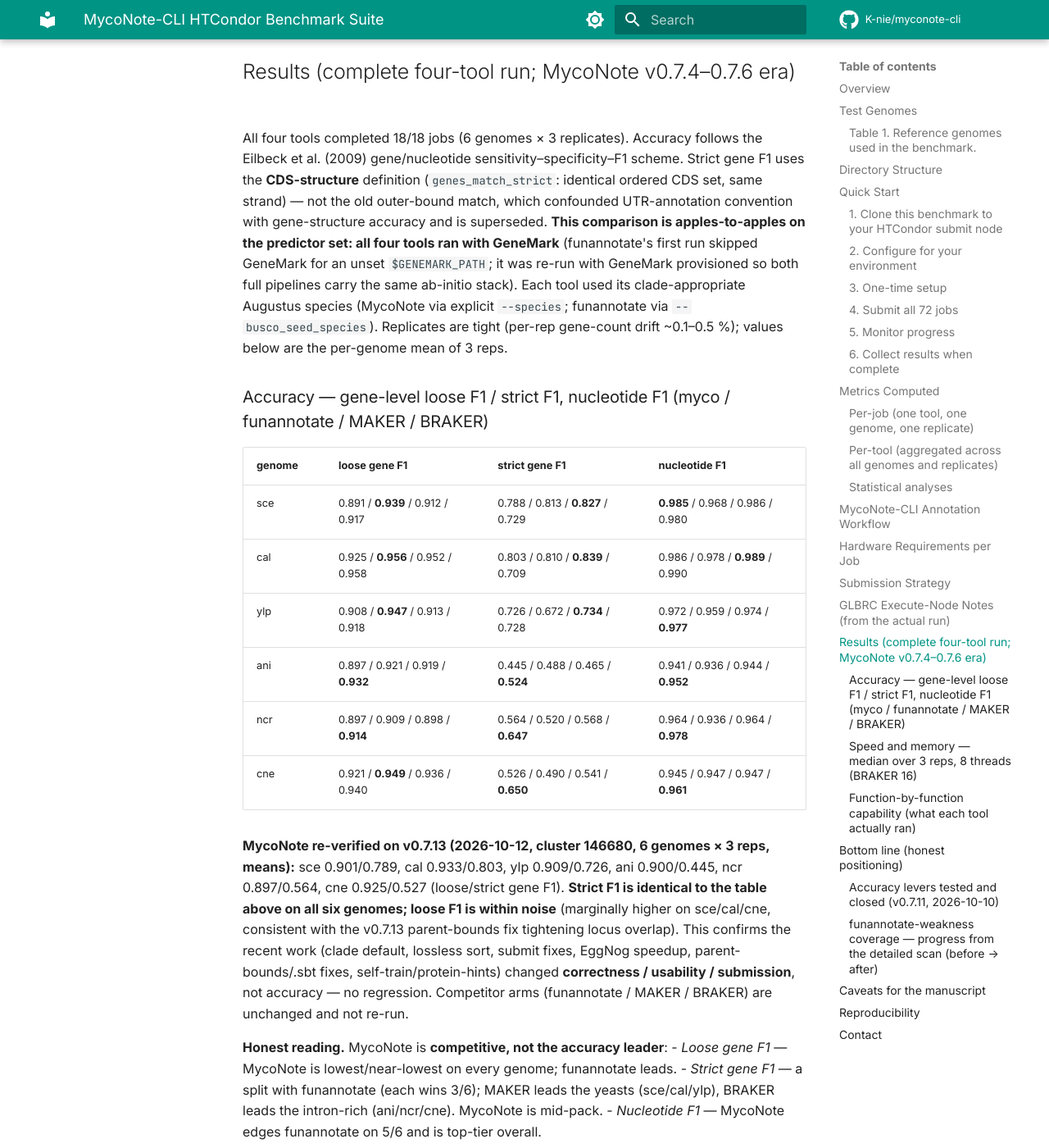
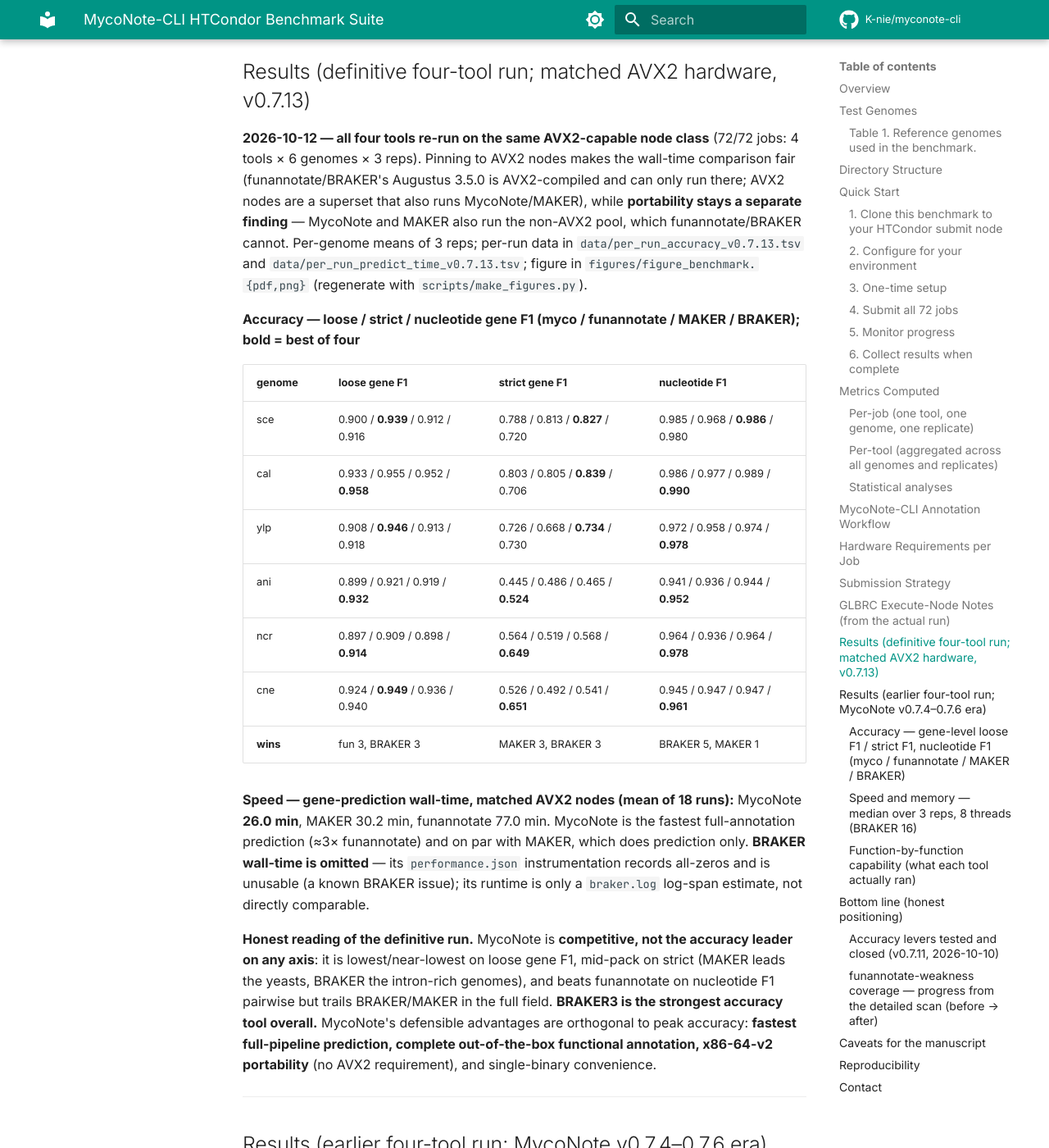
Before and after one commit to K-nie/myconote-cli, an MkDocs documentation site: the page built from docs/paper/htcondor_benchmark/README.md, in a window 1280 px wide and 1400 px high, scrolled down 8535 px. Shown: the whole window at 82% size. Built offline with MkDocs 1.6.1 and Material for MkDocs 9.7.7, drawn with Linux system fonts in a browser that asks for light colours; comment, search, counter and statistics services are not loaded; the version menu is left out.

Commit message:
benchmark: definitive 4-tool run on matched AVX2 (v0.7.13) + figure
All 72 jobs (4 tools x 6 genomes x 3 reps) re-run on the same AVX2 node class
for a fair wall-time comparison (portability reported separately). Adds:
- figures/figure_benchmark.{pdf,png} — 4-panel Nature-style figure (loose,
  strict, nt F1 + gene-prediction wall-time), from scripts/make_figures.py.
- data/per_run_{accuracy,predict_time}_v0.7.13.tsv — the per-run numbers.
- README: definitive results table + speed + honest reading (BRAKER3 is the
  accuracy leader; MycoNote competitive, wins on prediction speed + portability).
- collect_results.sh: skip '#' comment lines in genomes.tsv (it was reading
  config comments as genome names, blanking the aggregated table).

Speed (predict, matched AVX2): MycoNote 26.0 min, MAKER 30.2, funannotate 77.0;
BRAKER timing unusable (all-zero performance.json).

```diff
--- a/docs/paper/htcondor_benchmark/README.md
+++ b/docs/paper/htcondor_benchmark/README.md
@@ -321,7 +321,50 @@ on a different cluster will need the same fixes.
 
 ---
 
-## Results (complete four-tool run; MycoNote v0.7.4–0.7.6 era)
+## Results (definitive four-tool run; matched AVX2 hardware, v0.7.13)
+
+**2026-10-12 — all four tools re-run on the same AVX2-capable node class** (72/72
+jobs: 4 tools × 6 genomes × 3 reps). Pinning to AVX2 nodes makes the wall-time
+comparison fair (funannotate/BRAKER's Augustus 3.5.0 is AVX2-compiled and can
+only run there; AVX2 nodes are a superset that also runs MycoNote/MAKER), while
+**portability stays a separate finding** — MycoNote and MAKER also run the
+non-AVX2 pool, which funannotate/BRAKER cannot. Per-genome means of 3 reps;
+per-run data in `data/per_run_accuracy_v0.7.13.tsv` and
+`data/per_run_predict_time_v0.7.13.tsv`; figure in
+`figures/figure_benchmark.{pdf,png}` (regenerate with `scripts/make_figures.py`).
+
+**Accuracy — loose / strict / nucleotide gene F1 (myco / funannotate / MAKER / BRAKER); bold = best of four**
+
+| genome | loose gene F1 | strict gene F1 | nucleotide F1 |
+|---|---|---|---|
+| sce | 0.900 / **0.939** / 0.912 / 0.916 | 0.788 / 0.813 / **0.827** / 0.720 | 0.985 / 0.968 / **0.986** / 0.980 |
+| cal | 0.933 / 0.955 / 0.952 / **0.958** | 0.803 / 0.805 / **0.839** / 0.706 | 0.986 / 0.977 / 0.989 / **0.990** |
+| ylp | 0.908 / **0.946** / 0.913 / 0.918 | 0.726 / 0.668 / **0.734** / 0.730 | 0.972 / 0.958 / 0.974 / **0.978** |
+| ani | 0.899 / 0.921 / 0.919 / **0.932** | 0.445 / 0.486 / 0.465 / **0.524** | 0.941 / 0.936 / 0.944 / **0.952** |
+| ncr | 0.897 / 0.909 / 0.898 / **0.914** | 0.564 / 0.519 / 0.568 / **0.649** | 0.964 / 0.936 / 0.964 / **0.978** |
+| cne | 0.924 / **0.949** / 0.936 / 0.940 | 0.526 / 0.492 / 0.541 / **0.651** | 0.945 / 0.947 / 0.947 / **0.961** |
+| **wins** | fun 3, BRAKER 3 | MAKER 3, BRAKER 3 | BRAKER 5, MAKER 1 |
+
+**Speed — gene-prediction wall-time, matched AVX2 nodes (mean of 18 runs):**
+MycoNote **26.0 min**, MAKER 30.2 min, funannotate 77.0 min. MycoNote is the
+fastest full-annotation prediction (≈3× funannotate) and on par with MAKER,
+which does prediction only. **BRAKER wall-time is omitted** — its
+`performance.json` instrumentation records all-zeros and is unusable (a known
+BRAKER issue); its runtime is only a `braker.log` log-span estimate, not
+directly comparable.
+
+**Honest reading of the definitive run.** MycoNote is **competitive, not the
+accuracy leader on any axis**: it is lowest/near-lowest on loose gene F1,
+mid-pack on strict (MAKER leads the yeasts, BRAKER the intron-rich genomes), and
+beats funannotate on nucleotide F1 pairwise but trails BRAKER/MAKER in the full
+field. **BRAKER3 is the strongest accuracy tool overall.** MycoNote's defensible
+advantages are orthogonal to peak accuracy: **fastest full-pipeline prediction,
+complete out-of-the-box functional annotation, x86-64-v2 portability** (no AVX2
+requirement), and single-binary convenience.
+
+---
+
+## Results (earlier four-tool run; MycoNote v0.7.4–0.7.6 era)
 
 All four tools completed 18/18 jobs (6 genomes × 3 replicates). Accuracy follows
 the Eilbeck et al. (2009) gene/nucleotide sensitivity–specificity–F1 scheme.
```
Also changed, not shown: docs/paper/htcondor_benchmark/figures/figure_benchmark.png (added), 4 other files.
